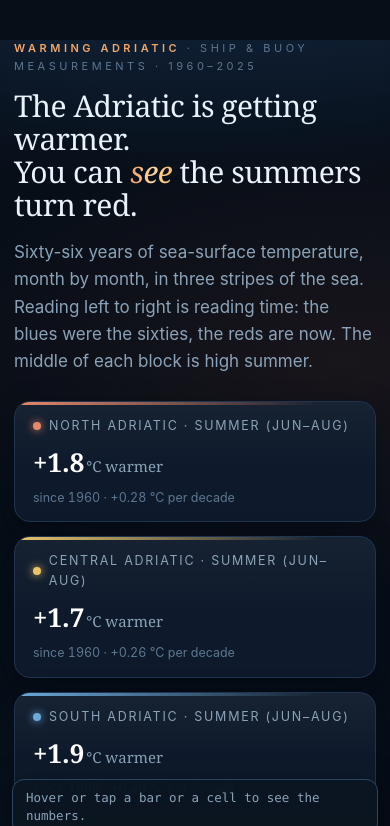
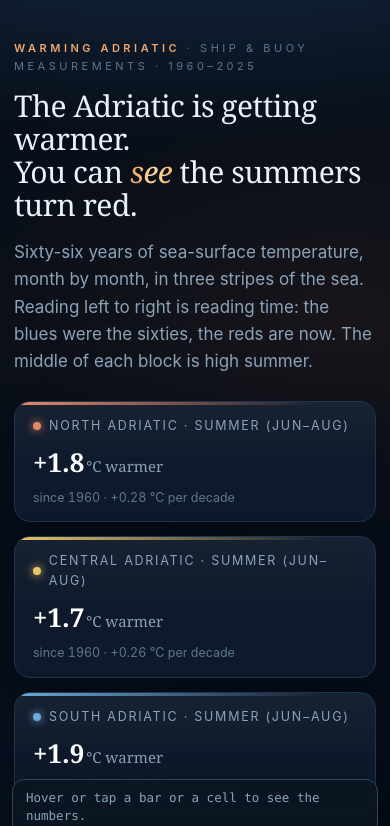
Before and after one commit to KaiByka/adriatic-warming, a plain HTML site: page site/index.html in a window 390 px wide. Shown: the top 826 px of the page. Drawn offline with Linux system fonts and the light colour scheme.

Commit message:
Fix top-of-page seam: body background was clipped at y=40
The .overline margin-top collapsed through body (no top padding), so body
started at y=40 and its radial top glow was sliced by a flat html-background
strip — the page looked cut off at the top. Move the 40px into body padding
(desktop + mobile) and set .overline margin-top:0; body now starts at y=0 and
the glow fades smoothly from the first pixel.

Verified: pixel samples at css y=0..300 show a continuous gradient, no seam;
bodyRect.top=0; make validate All checks passed; mobile QA unchanged (scrollW=360,
CLS=0, consistency worst diff 0.0000, pin/hash/compare/dim all pass);
Lighthouse mobile performance 98 (TBT 150ms, LCP 0.9s, CLS 0).

Generated by Mistral Vibe.
Co-Authored-By: Mistral Vibe <vibe@mistral.ai>

```diff
--- a/site/index.html
+++ b/site/index.html
@@ -19,7 +19,7 @@ html,body{overflow-x:clip}
 body{
   color:var(--ink);
   font:16px/1.6 -apple-system,BlinkMacSystemFont,"Segoe UI",Roboto,system-ui,sans-serif;
-  max-width:1080px;margin:0 auto;padding:0 22px 110px;
+  max-width:1080px;margin:0 auto;padding:40px 22px 110px;
   background:
     radial-gradient(1200px 520px at 50% -180px,rgba(38,80,128,.55) 0%,rgba(7,14,24,0) 62%),
     radial-gradient(700px 380px at 88% 320px,rgba(120,60,40,.16) 0%,rgba(7,14,24,0) 60%),
@@ -28,7 +28,7 @@ body{
 }
 ::selection{background:#2b567e;color:#fff}
 .serif{font-family:Georgia,"Iowan Old Style","Times New Roman",serif}
-.overline{letter-spacing:.32em;text-transform:uppercase;font-size:11px;color:var(--faint);margin:40px 0 14px}
+.overline{letter-spacing:.32em;text-transform:uppercase;font-size:11px;color:var(--faint);margin:0 0 14px}
 .overline b{color:var(--accent);font-weight:600}
 h1{font-size:clamp(30px,5.4vw,54px);line-height:1.1;font-weight:500;letter-spacing:-.015em}
 h1 em{
@@ -137,7 +137,7 @@ footer{margin-top:64px;border-top:1px solid var(--line);padding-top:20px}
 footer .fine{color:#5d7690;font-size:13px;margin-top:10px}
 a{color:#7ab7ff}
 @media (max-width:640px){
-  body{padding:0 14px 96px}
+  body{padding:40px 14px 96px}
   section{box-shadow:0 6px 18px rgba(2,8,18,.35)}
   /* hero: the whole stack scrolls, region labels stick to the left edge */
   .hstack{overflow-x:auto;scrollbar-width:thin;-webkit-overflow-scrolling:touch;
```
